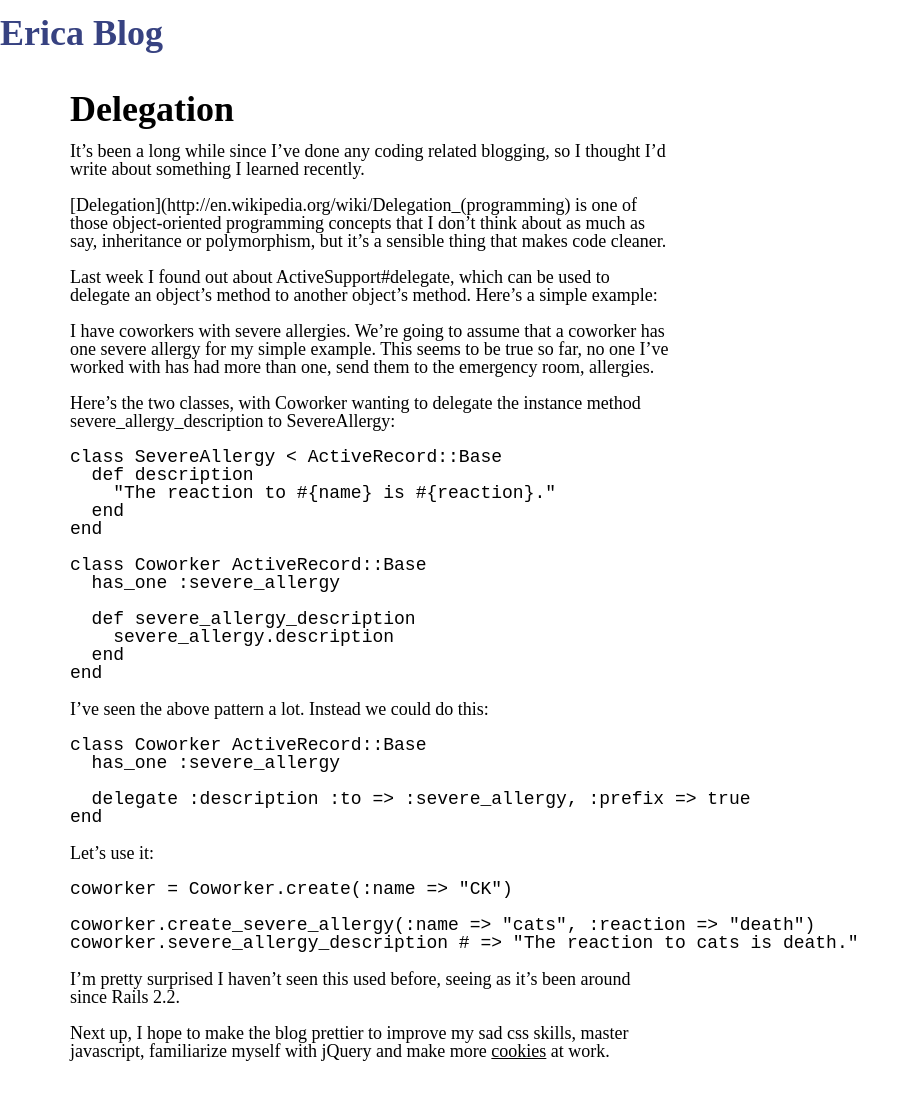
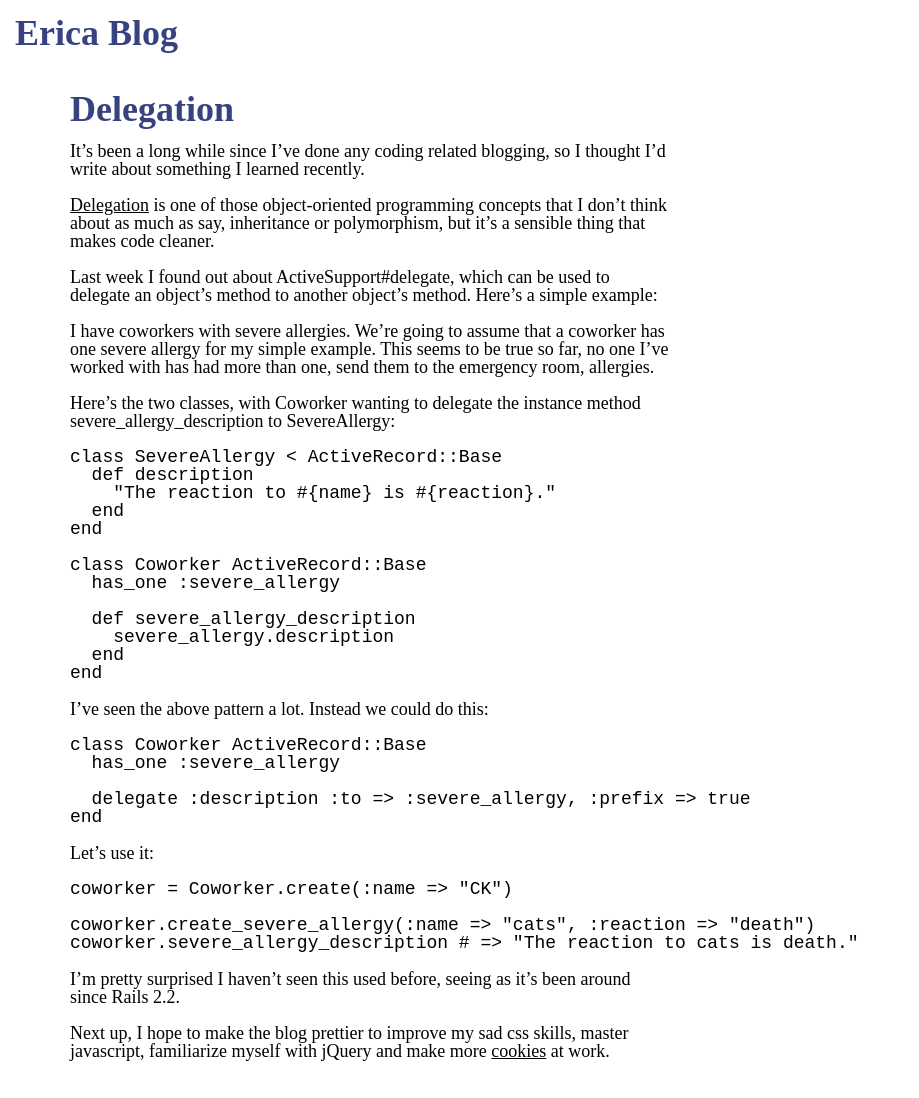
Before and after one commit to pui/pui.github.io, a Jekyll site: the page built from _posts/2010-03-21-delegation.markdown, in a window 1280 px wide. Shown: the whole page, without its empty margins (0-919 px from the left). Built offline with Jekyll 4.4.1, drawn with Linux system fonts in a browser that asks for light colours.

Commit message:
Fixed markdown, some css

```diff
--- a/_posts/2010-03-21-delegation.markdown
+++ b/_posts/2010-03-21-delegation.markdown
@@ -5,7 +5,7 @@ title: Delegation
 
 It's been a long while since I've done any coding related blogging, so I thought I'd write about something I learned recently.
 
-[Delegation](http://en.wikipedia.org/wiki/Delegation_\(programming\) is one of those object-oriented programming concepts that I don't think about as much as say, inheritance or polymorphism, but it's a sensible thing that makes code cleaner.
+[Delegation](http://en.wikipedia.org/wiki/Delegation_\(programming\)) is one of those object-oriented programming concepts that I don't think about as much as say, inheritance or polymorphism, but it's a sensible thing that makes code cleaner.
 
 Last week I found out about ActiveSupport#delegate, which can be used to delegate an object's method to another object's method.  Here's a simple example:
 
--- a/css/style.css
+++ b/css/style.css
@@ -4,7 +4,11 @@ body {
   margin: 0;
 }
 
-h1 a {
+#header {
+  padding-left: 15px;
+}
+
+h1, h1 a {
   text-decoration: none;
   color: #374281;
 }
```
